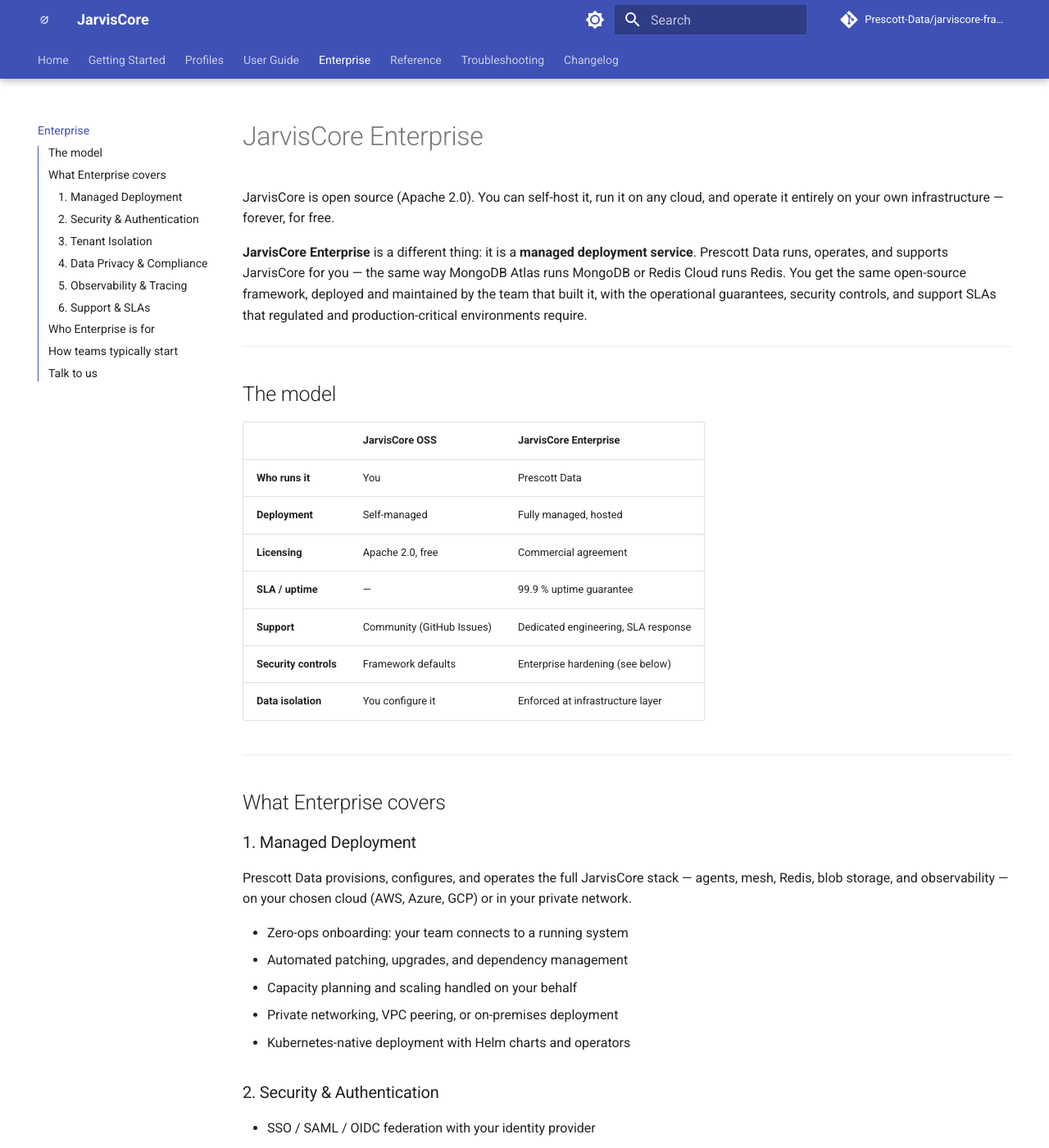
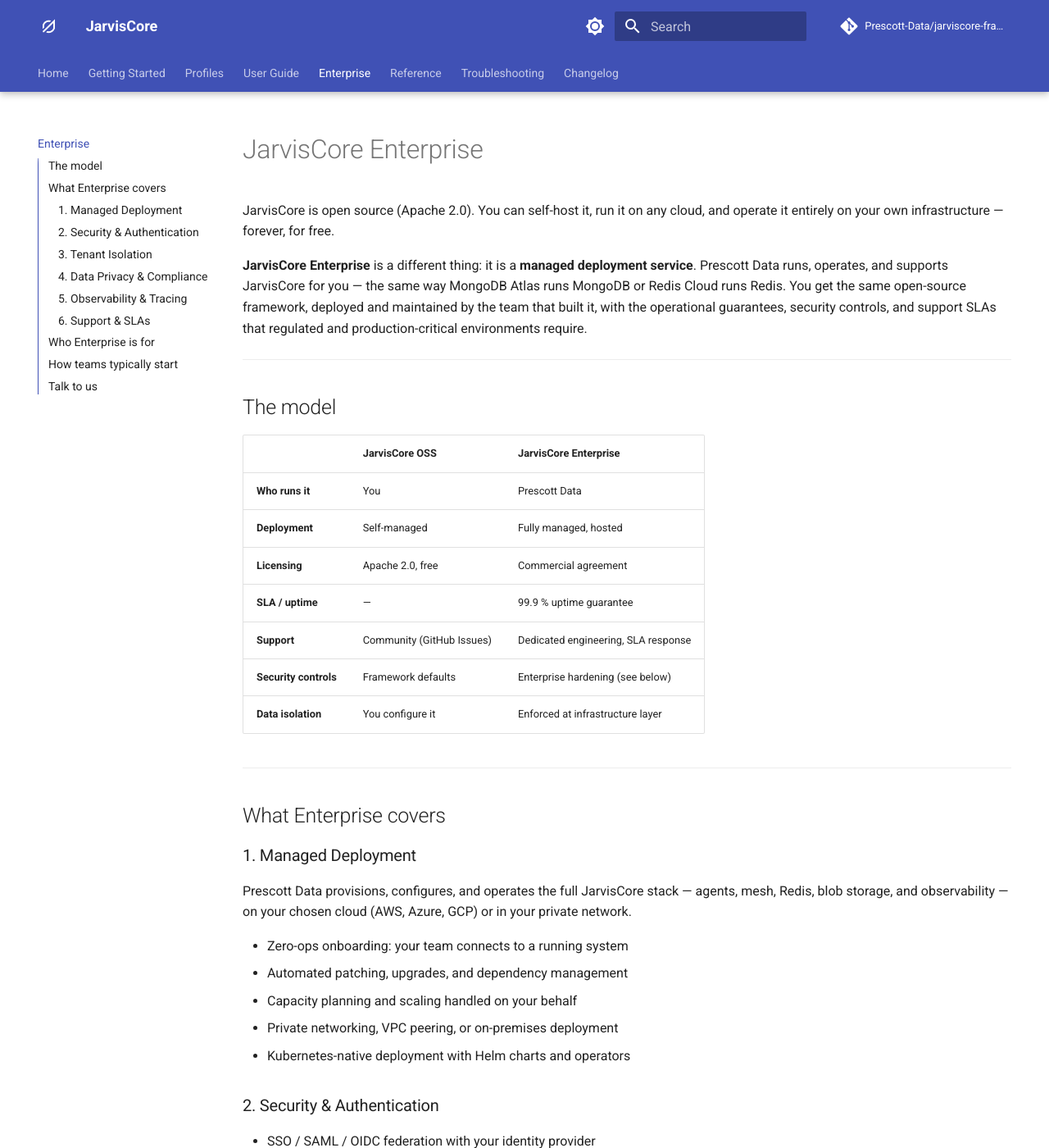
Before and after one commit to Prescott-Data/jarviscore-framework, an MkDocs documentation site: the page built from jarviscore/docs/ENTERPRISE.md, in a window 1280 px wide and 1400 px high. Shown: the whole window at 82% size. Built offline with MkDocs 1.6.1 and Material for MkDocs 9.7.7, drawn with Linux system fonts in a browser that asks for light colours; comment, search, counter and statistics services are not loaded.

Commit message:
Add custom CSS to increase logo size to 40px in header

```diff
--- /dev/null
+++ b/jarviscore/docs/stylesheets/extra.css
@@ -0,0 +1,4 @@
+.md-header__button.md-logo img {
+  height: 40px;
+  width: auto;
+}
--- a/mkdocs.yml
+++ b/mkdocs.yml
@@ -36,6 +36,9 @@
     - content.code.copy
     - content.code.annotate
     - toc.integrate
+
+extra_css:
+  - stylesheets/extra.css
 
 plugins:
   - search
```
